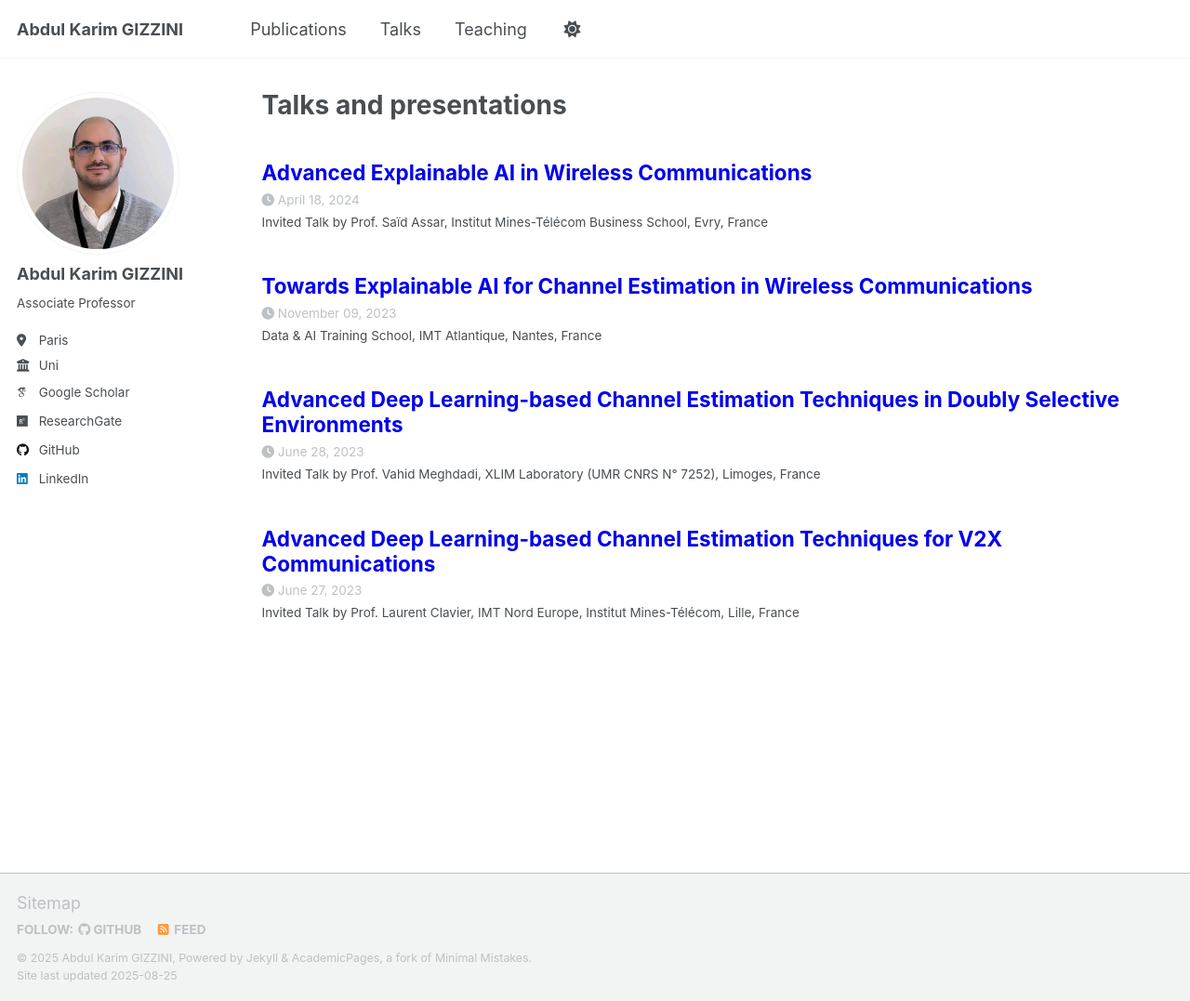
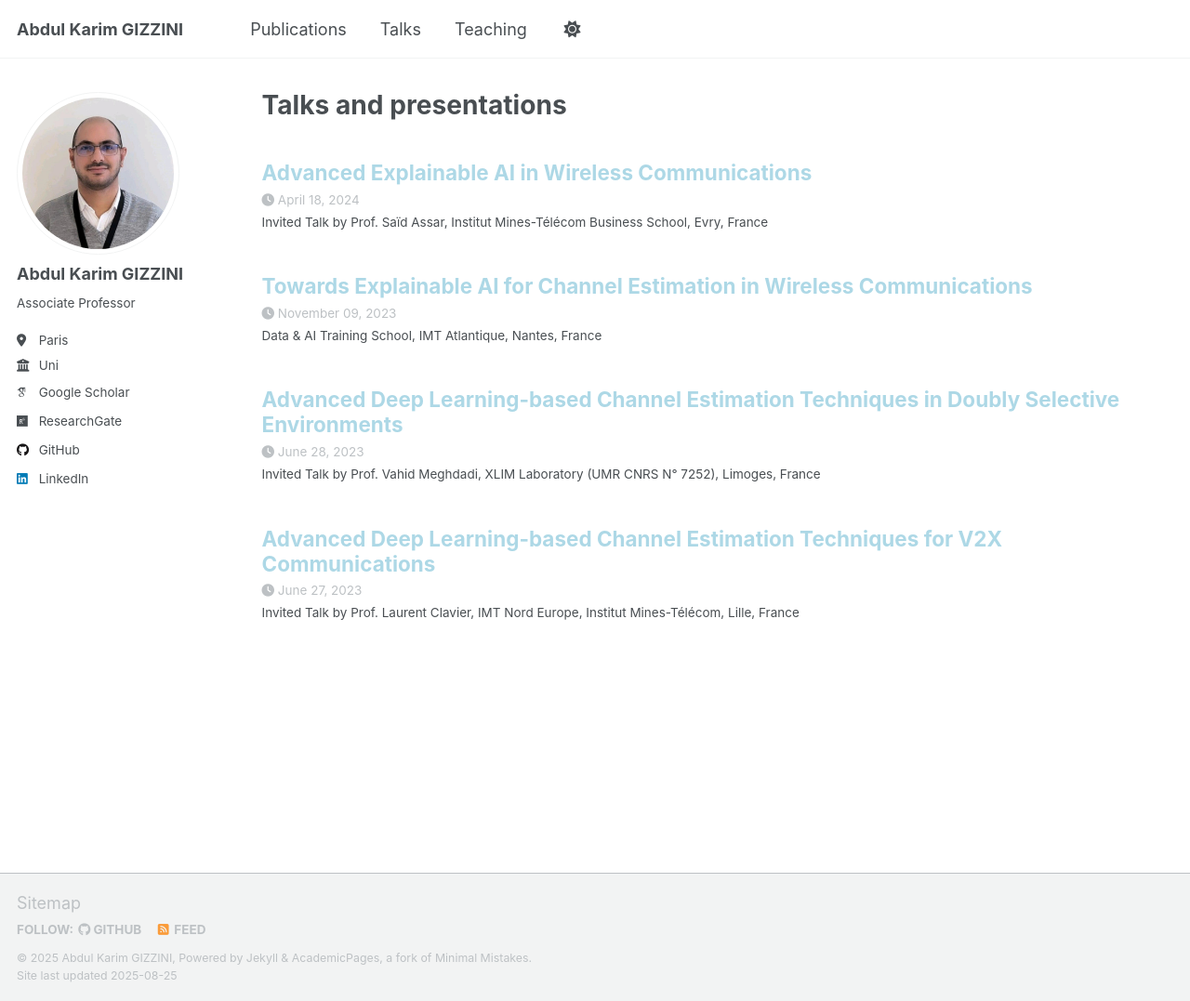
Before and after one commit to abdulkarimgizzini/abdulkarimgizzini-website, a Jekyll site: the page built from _pages/talks.html, in a window 1280 px wide and 1077 px high. Shown: the whole window at 93% size. Built offline with Jekyll 4.4.1, drawn with Linux system fonts in a browser that asks for light colours; some web fonts are replaced; a script that is not in the unit is left out.

Commit message:
Update archive-single-talk.html

```diff
--- a/_includes/archive-single-talk.html
+++ b/_includes/archive-single-talk.html
@@ -26,7 +26,7 @@
       </div>
     {% endif %}
     <h2 class="archive__item-title" itemprop="headline">
-         <span style="color: #0000EE; text-decoration: none;">{{ title }}</span>
+         <span style="color: lightblue; text-decoration: none;">{{ title }}</span>
     </h2>
     {% if post.read_time %}
       <p class="page__meta"><i class="fa fa-clock" aria-hidden="true"></i> {% include read-time.html %}</p>
```
